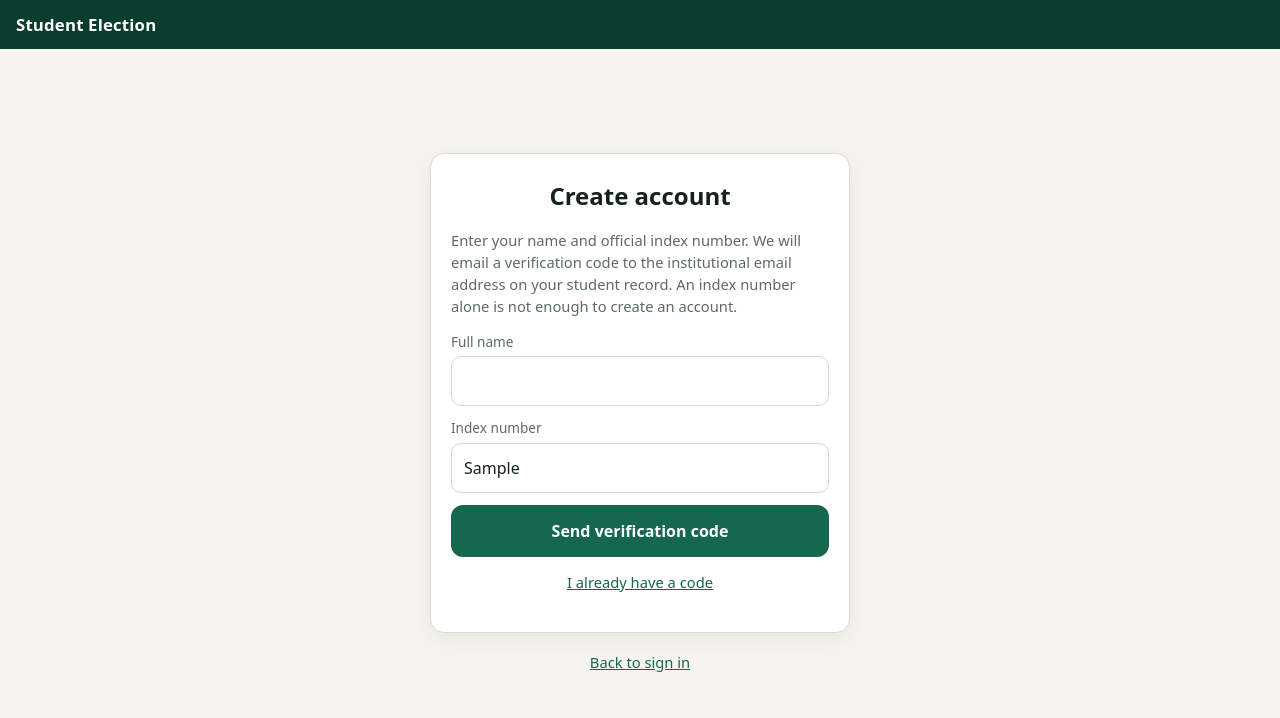
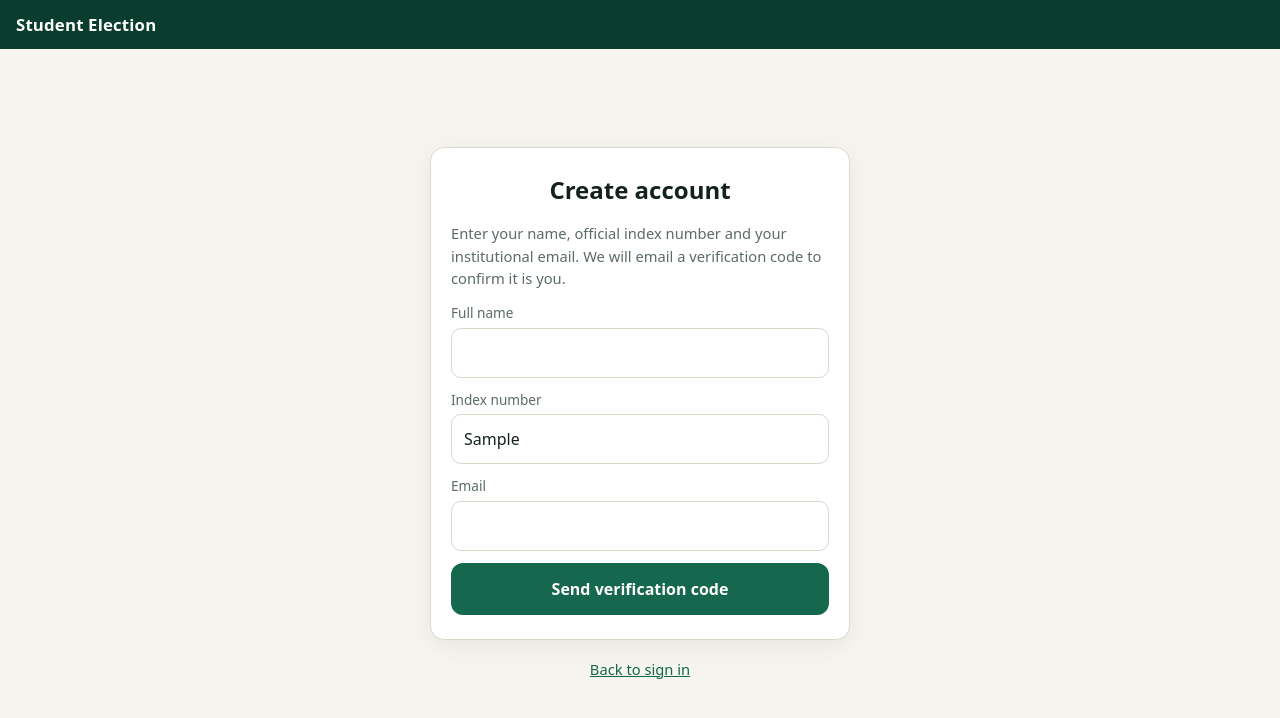
Before and after one commit to nozaqk/Election-App, a React (Vite) app: page / in a window 1280 px wide. Both pictures are taken after typing "Sample", "Sample123" into the empty fields and a click on the button "Create account". Shown: the top 718 px of the page. Built offline with nearby package versions, Linux system fonts and the light colour scheme; no server answers.

Commit message:
Add files via upload

```diff
--- a/src/screens/Auth.tsx
+++ b/src/screens/Auth.tsx
@@ -5,8 +5,8 @@ type Mode = "login" | "register" | "recover";
 
 export function Auth({ onDone }: { onDone: () => void }) {
   const [mode, setMode] = useState<Mode>("login");
-  const [f, setF] = useState({ fullName: "", indexNumber: "", password: "", code: "", confirm: "" });
-  const [step, setStep] = useState<"details" | "verify">("details");   // register: 1 = name + index, 2 = emailed code + password
+  const [f, setF] = useState({ fullName: "", indexNumber: "", email: "", password: "", code: "", confirm: "" });
+  const [step, setStep] = useState<"details" | "verify">("details");   // register/recover: 1 = details, 2 = emailed code + password
   const [sentTo, setSentTo] = useState<string | null>(null);
   const [err, setErr] = useState<string | null>(null);
   const [recovered, setRecovered] = useState(false);
@@ -15,12 +15,18 @@ export function Auth({ onDone }: { onDone: () => void }) {
 
   async function submit(e: FormEvent) {
     e.preventDefault(); setErr(null);
-    if (mode === "register" && step === "details") {
+    if (mode !== "login" && step === "details") {
       setBusy(true);
       try {
-        const r = await api<{ maskedEmail: string }>("/auth/student/register/start", { body: { fullName: f.fullName, indexNumber: f.indexNumber } });
-        setSentTo(r.maskedEmail); setStep("verify");
-      } catch (e) { const ae = e as ApiError; setErr(ae.message); if (ae.code === "ACCOUNT_EXISTS") setMode("login"); }
+        if (mode === "register") {
+          const r = await api<{ maskedEmail: string }>("/auth/student/register/start", { body: { fullName: f.fullName, indexNumber: f.indexNumber, email: f.email } });
+          setSentTo(r.maskedEmail);
+        } else {
+          await api("/auth/student/recover/start", { body: { indexNumber: f.indexNumber, email: f.email } });
+          setSentTo(f.email.trim());
+        }
+        setStep("verify");
+      } catch (e) { const ae = e as ApiError; setErr(ae.message); if (ae.code === "ACCOUNT_EXISTS") go("login"); }
       finally { setBusy(false); }
       return;
     }
@@ -38,37 +44,38 @@ export function Auth({ onDone }: { onDone: () => void }) {
         setToken(r.token); onDone();
       } else {
         await api("/auth/student/recover", { body: { indexNumber: f.indexNumber, code: f.code, newPassword: f.password } });
-        setRecovered(true); setMode("login"); setF({ ...f, password: "", confirm: "", code: "" });
+        setRecovered(true); go("login"); setF({ ...f, password: "", confirm: "", code: "" });
       }
     } catch (e) {
       const ae = e as ApiError;
       setErr(ae.message);
-      if (ae.code === "ACCOUNT_EXISTS") setMode("login");
+      if (ae.code === "ACCOUNT_EXISTS") go("login");
     } finally { setBusy(false); }
   }
 
-  const title = { login: "Sign in", register: "Create account", recover: "Recover account" }[mode];
+  const title = { login: "Sign in", register: "Create account", recover: "Reset password" }[mode];
   const go = (m: Mode) => { setErr(null); setStep("details"); setSentTo(null); setMode(m); };
-  const submitLabel = mode === "register" && step === "details" ? "Send verification code" : mode === "register" ? "Verify and create account" : title;
+  const verifying = mode !== "login" && step === "verify";
+  const submitLabel = mode === "login" ? "Sign in" : step === "details" ? "Send verification code" : mode === "register" ? "Verify and create account" : "Reset password";
   return (
     <>
       <header className="top"><h1>Student Election</h1></header>
       <main className="auth">
         <form className="card auth-card" onSubmit={submit}>
           <h2>{title}</h2>
-          {mode === "register" && step === "details" && <p className="muted">Enter your name and official index number. We will email a verification code to the institutional email address on your student record. An index number alone is not enough to create an account.</p>}
-          {mode === "register" && step === "verify" && <div className="notice">{sentTo ? `We sent a 6-character code to ${sentTo}. It expires in 10 minutes.` : "Enter the registration code you were given."}</div>}
-          {mode === "recover" && <p className="muted">Ask the Electoral Commission for a recovery code, then choose a new password.</p>}
+          {mode === "register" && step === "details" && <p className="muted">Enter your name, official index number and your institutional email. We will email a verification code to confirm it is you.</p>}
+          {mode === "recover" && step === "details" && <p className="muted">Enter your index number and the email on your student record. We will email you a code to reset your password.</p>}
+          {verifying && <div className="notice">{mode === "register" ? `We sent a 6-character code to ${sentTo}. It expires in 10 minutes.` : `If the details match an account, a 6-character reset code was sent to ${sentTo}. It expires in 10 minutes.`}</div>}
           {recovered && mode === "login" && <div className="notice">Password updated. Sign in with your new password.</div>}
           {err && <div className="err" role="alert">{err}</div>}
-          {mode === "register" && <label className="field"><span>Full name</span><input value={f.fullName} onChange={set("fullName")} autoComplete="name" disabled={step === "verify" && !!sentTo} required={step === "details"} /></label>}
-          <label className="field"><span>Index number</span><input value={f.indexNumber} onChange={set("indexNumber")} autoCapitalize="characters" autoComplete="username" disabled={mode === "register" && step === "verify" && !!sentTo} required /></label>
-          {(mode === "recover" || (mode === "register" && step === "verify")) && <label className="field"><span>{mode === "register" ? "Verification code" : "Recovery code"}</span><input value={f.code} onChange={set("code")} placeholder={mode === "register" ? "ABC123" : "XXXX-XXXX-XXXX"} autoCapitalize="characters" autoComplete="one-time-code" required /></label>}
-          {(mode !== "register" || step === "verify") && <label className="field"><span>{mode === "recover" ? "New password" : "Password"}</span><input type="password" value={f.password} onChange={set("password")} autoComplete={mode === "login" ? "current-password" : "new-password"} required /></label>}
-          {mode !== "login" && (mode !== "register" || step === "verify") && <label className="field"><span>Confirm password</span><input type="password" value={f.confirm} onChange={set("confirm")} autoComplete="new-password" required /></label>}
+          {mode === "register" && <label className="field"><span>Full name</span><input value={f.fullName} onChange={set("fullName")} autoComplete="name" disabled={verifying} required /></label>}
+          <label className="field"><span>Index number</span><input value={f.indexNumber} onChange={set("indexNumber")} autoCapitalize="characters" autoComplete="username" disabled={verifying} required /></label>
+          {mode !== "login" && <label className="field"><span>Email</span><input type="email" value={f.email} onChange={set("email")} autoComplete="email" inputMode="email" disabled={verifying} required /></label>}
+          {verifying && <label className="field"><span>{mode === "register" ? "Verification code" : "Reset code"}</span><input value={f.code} onChange={set("code")} placeholder="ABC123" autoCapitalize="characters" autoComplete="one-time-code" required /></label>}
+          {(mode === "login" || verifying) && <label className="field"><span>{mode === "recover" ? "New password" : "Password"}</span><input type="password" value={f.password} onChange={set("password")} autoComplete={mode === "login" ? "current-password" : "new-password"} required /></label>}
+          {verifying && <label className="field"><span>Confirm password</span><input type="password" value={f.confirm} onChange={set("confirm")} autoComplete="new-password" required /></label>}
           <button className="btn" disabled={busy}>{busy ? "Please wait…" : submitLabel}</button>
-          {mode === "register" && step === "details" && <p className="muted center"><button type="button" className="link" onClick={() => { setErr(null); setSentTo(null); setStep("verify"); }}>I already have a code</button></p>}
-          {mode === "register" && step === "verify" && sentTo && <p className="muted center"><button type="button" className="link" onClick={() => { setErr(null); setStep("details"); }}>Resend code / change details</button></p>}
+          {verifying && <p className="muted center"><button type="button" className="link" onClick={() => { setErr(null); setStep("details"); }}>Resend code / change details</button></p>}
         </form>
         <div className="auth-links muted">
           {mode === "login" ? <>
```
